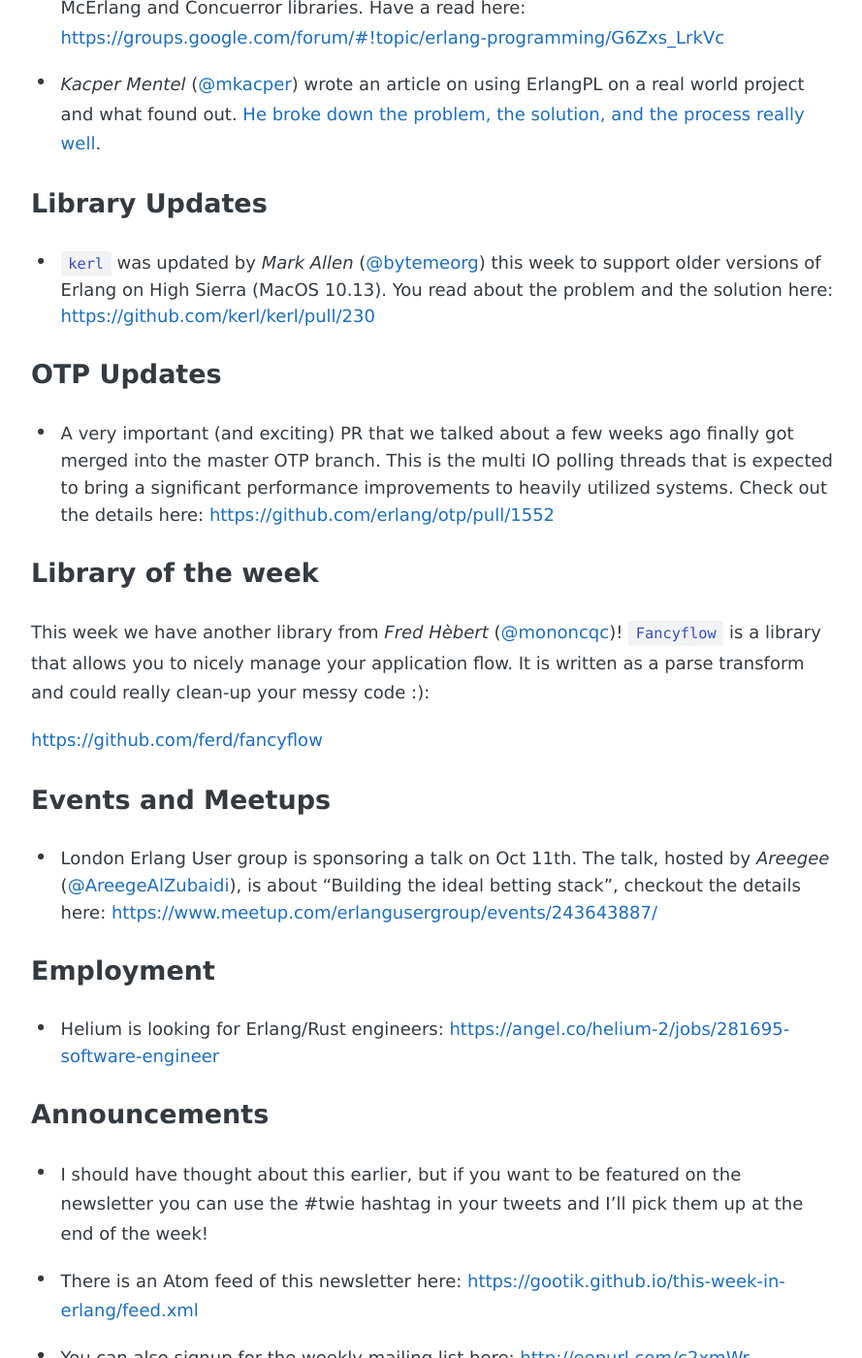
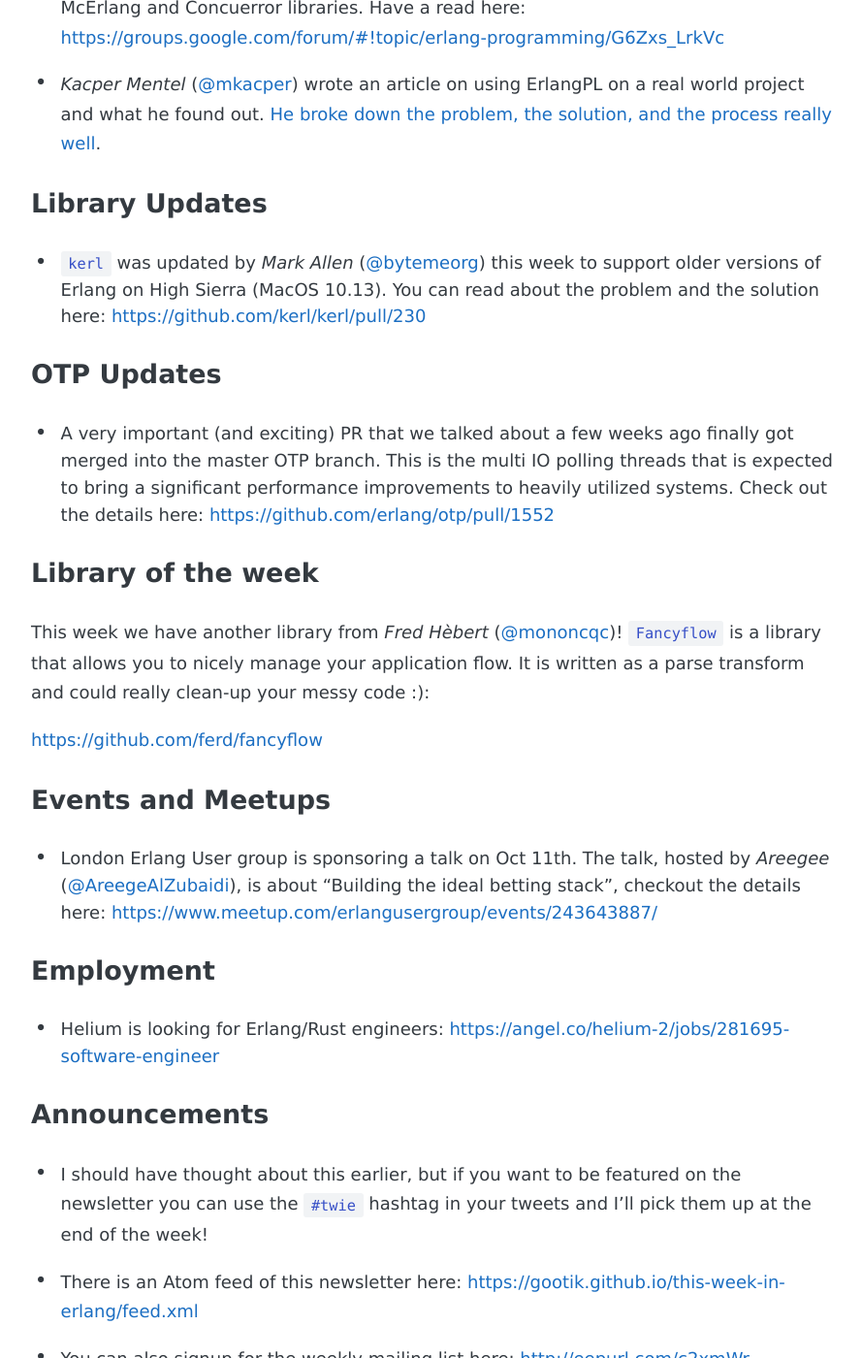
Before and after one commit to gootik/this-week-in-erlang, a Jekyll site: the page built from _posts/2017-10-06-oct-06.md, in a window 1280 px wide and 1400 px high, scrolled down 1040 px. Shown: the whole window at 97% size, without its empty margins (194-1083 px from the left). Built offline with Jekyll 4.4.1, drawn with Linux system fonts in a browser that asks for light colours; some web fonts are replaced.

Commit message:
Grammar fixes

```diff
--- a/_posts/2017-10-06-oct-06.md
+++ b/_posts/2017-10-06-oct-06.md
@@ -27,10 +27,10 @@
 
 - There was an interesting discussion happening on the Erlang mailing lists about McErlang and Concuerror libraries. Have a read here: <https://groups.google.com/forum/#!topic/erlang-programming/G6Zxs_LrkVc>
 
-- *Kacper Mentel* ([@mkacper][10]) wrote an article on using ErlangPL on a real world project and what found out. [He broke down the problem, the solution, and the process really well][11].
+- *Kacper Mentel* ([@mkacper][10]) wrote an article on using ErlangPL on a real world project and what he found out. [He broke down the problem, the solution, and the process really well][11].
 
 ### Library Updates
-- `kerl` was updated by *Mark Allen* ([@bytemeorg][12]) this week to support older versions of Erlang on High Sierra (MacOS 10.13). You read about the problem and the solution here: <https://github.com/kerl/kerl/pull/230>
+- `kerl` was updated by *Mark Allen* ([@bytemeorg][12]) this week to support older versions of Erlang on High Sierra (MacOS 10.13). You can read about the problem and the solution here: <https://github.com/kerl/kerl/pull/230>
 
 ### OTP Updates
 - A very important (and exciting) PR that we talked about a few weeks ago finally got merged into the master OTP branch. This is the multi IO polling threads that is expected to bring a significant performance improvements to heavily utilized systems. Check out the details here: <https://github.com/erlang/otp/pull/1552>
@@ -47,7 +47,7 @@
 - Helium is looking for Erlang/Rust engineers: <https://angel.co/helium-2/jobs/281695-software-engineer>
 
 ### Announcements
-- I should have thought about this earlier, but if you want to be featured on the newsletter you can use the #twie hashtag in your tweets and I'll pick them up at the end of the week!
+- I should have thought about this earlier, but if you want to be featured on the newsletter you can use the `#twie` hashtag in your tweets and I'll pick them up at the end of the week!
 
 - There is an Atom feed of this newsletter here:
    <https://gootik.github.io/this-week-in-erlang/feed.xml>
```
